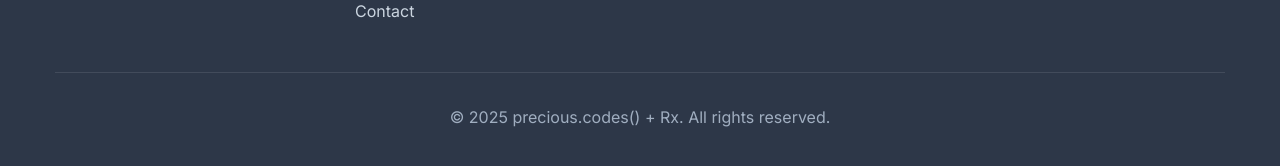
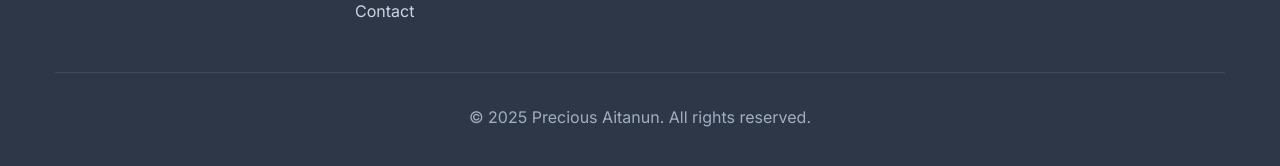
Before and after one commit to Nadira3/Nadira3.github.io, a Jekyll site: the page built from index.html, in a window 1280 px wide and 900 px high, scrolled down 2026 px. Shown: the part 721-887 px from the top of the window. Built offline with Jekyll 4.4.1, drawn with Linux system fonts in a browser that asks for light colours; some web fonts are replaced; some of the changed text lies outside the part shown.

Commit message:
changed site title to name

```diff
--- a/_config.yml
+++ b/_config.yml
@@ -1,5 +1,5 @@
 # Site settings
-title: precious.codes() + Rx
+title: Precious Aitanun
 author: Precious Aitanun
 email: paitanun35@gmail.com
 description: Exploring the intersection of medicine, creativity, and technology. I craft stories and visuals while decoding the human body—one pixel and pulse at a time.
```
